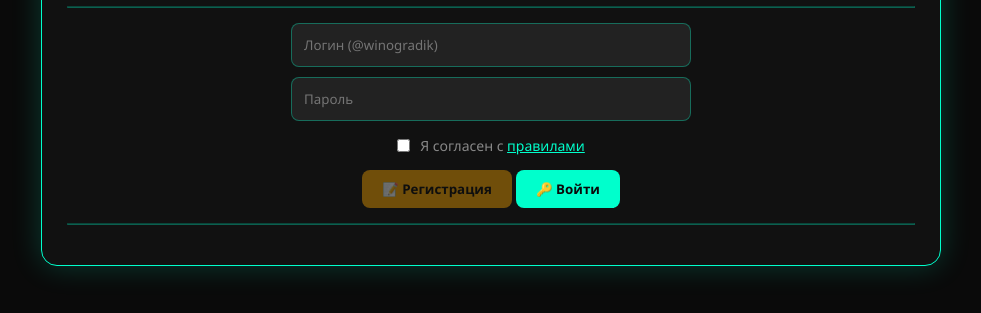
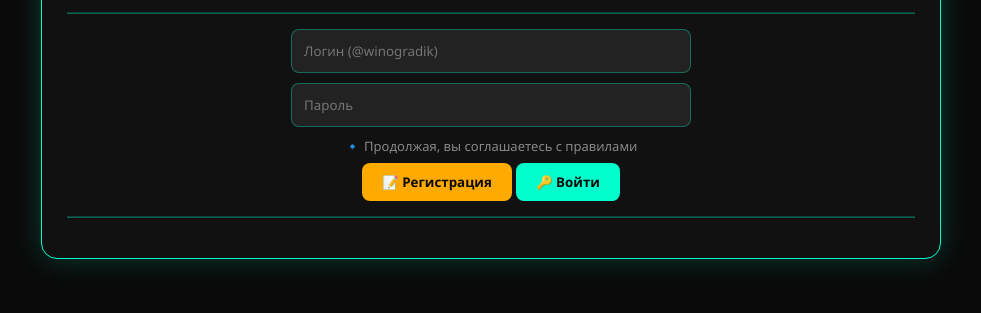
Before and after one commit to gonergaster/banya, a plain HTML site: page index.html in a window 1280 px wide. Shown: the part 325-638 px from the top of the page, without its empty margins (149-1130 px from the left). Drawn offline with nearby package versions, Linux system fonts and the light colour scheme.

Commit message:
Update index.html

```diff
--- a/index.html
+++ b/index.html
@@ -3,7 +3,7 @@
 <head>
     <meta charset="UTF-8" />
     <meta name="viewport" content="width=device-width, initial-scale=1.0" />
-    <title>🏫 SchoolNet 1.0 - СДЕЛАНО ИИ по запросу Винограда(Сквад Доходяг)</title>
+    <title>🏫 SchoolNet 1.0</title>
     <script src="https://cdn.jsdelivr.net/npm/@supabase/supabase-js@2">
     </script>
     <style>
@@ -106,13 +106,9 @@
             cursor: pointer;
             transition: 0.2s;
         }
-        button:hover:not(:disabled) {
+        button:hover {
             background: #00ddbb;
             box-shadow: 0 0 15px #00ffcc;
-        }
-        button:disabled {
-            opacity: 0.4;
-            cursor: not-allowed;
         }
         .row {
             display: flex;
@@ -273,6 +269,12 @@
             background: #00ff8811;
             border: 1px solid #00ff8833;
         }
+        .rules-agree {
+            color: #888;
+            font-size: 13px;
+            text-align: center;
+            margin: 8px 0;
+        }
         @media (max-width:600px) {
             #app {
                 padding: 10px;
@@ -292,11 +294,8 @@
             <div id="authForm">
                 <input type="text" id="authUsername" placeholder="Логин (@winogradik)" style="max-width:400px;margin:10px auto;display:block;" />
                 <input type="password" id="authPassword" placeholder="Пароль" style="max-width:400px;margin:10px auto;display:block;" />
-                <div class="flex" style="justify-content:center;">
-                    <input type="checkbox" id="rulesCheck" />
-                    <label>Я согласен с <a onclick="showRules()">правилами</a></label>
-                </div>
-                <button id="registerBtn" onclick="signUp()" disabled style="background:#ffaa00;">📝 Регистрация</button>
+                <p class="rules-agree">🔹 Продолжая, вы соглашаетесь с <a onclick="showRules()">правилами</a></p>
+                <button onclick="signUp()" style="background:#ffaa00;">📝 Регистрация</button>
                 <button onclick="signIn()">🔑 Войти</button>
                 <div id="authStatus" class="status-msg hidden"></div>
             </div>
@@ -503,17 +502,7 @@
         }
 
         // ============================================================
-        // 3. ГАЛОЧКА
-        // ============================================================
-        const rulesCheck = document.getElementById('rulesCheck');
-        const registerBtn = document.getElementById('registerBtn');
-
-        rulesCheck.addEventListener('change', function() {
-            registerBtn.disabled = !this.checked;
-        });
-
-        // ============================================================
-        // 4. ПЕРЕМЕННЫЕ
+        // 3. ПЕРЕМЕННЫЕ
         // ============================================================
         let currentUser = null;
         let currentFilter = 'all';
@@ -521,17 +510,12 @@
         let allOrders = [];
 
         // ============================================================
-        // 5. АВТОРИЗАЦИЯ
+        // 4. АВТОРИЗАЦИЯ
         // ============================================================
         async function signUp() {
             const username = document.getElementById('authUsername').value.trim();
             const password = document.getElementById('authPassword').value.trim();
-            const rulesChecked = document.getElementById('rulesCheck').checked;
 
-            if (!rulesChecked) {
-                setAuthStatus('❌ Поставьте галочку "Я согласен с правилами"', 'error');
-                return;
-            }
             if (!username || !password) {
                 setAuthStatus('❌ Заполните логин и пароль', 'error');
                 return;
@@ -685,7 +669,7 @@
         }
 
         // ============================================================
-        // 6. ЗАКАЗЫ
+        // 5. ЗАКАЗЫ
         // ============================================================
         async function loadOrders() {
             if (!currentUser) return;
@@ -812,7 +796,7 @@
         }
 
         // ============================================================
-        // 7. ШАБЛОНЫ
+        // 6. ШАБЛОНЫ
         // ============================================================
         async function useTemplate(templateId) {
             const templates = {
@@ -832,7 +816,7 @@
         }
 
         // ============================================================
-        // 8. ПРОФИЛЬ
+        // 7. ПРОФИЛЬ
         // ============================================================
         async function showProfile() {
             if (!currentUser) return;
@@ -867,7 +851,7 @@
         }
 
         // ============================================================
-        // 9. ИСТОРИЯ
+        // 8. ИСТОРИЯ
         // ============================================================
         async function loadHistory() {
             if (!currentUser) return;
@@ -888,7 +872,7 @@
         }
 
         // ============================================================
-        // 10. ВЫВОД
+        // 9. ВЫВОД
         // ============================================================
         function updateBalance() {
             if (currentUser) {
@@ -961,7 +945,7 @@
         }
 
         // ============================================================
-        // 11. ПОМОЩЬ
+        // 10. ПОМОЩЬ
         // ============================================================
         async function sendHelpMessage() {
             if (!currentUser) return showToast('❌ Войдите');
@@ -991,7 +975,7 @@
         }
 
         // ============================================================
-        // 12. МОДЕРАЦИЯ
+        // 11. МОДЕРАЦИЯ
         // ============================================================
         async function loadModeratePanel() {
             if (!currentUser || !currentUser.is_moderator) {
@@ -1022,7 +1006,7 @@
         }
 
         // ============================================================
-        // 13. АДМИНКА
+        // 12. АДМИНКА
         // ============================================================
         async function loadAdminPanel() {
             if (!currentUser || !currentUser.is_admin) {
@@ -1114,7 +1098,7 @@
         }
 
         // ============================================================
-        // 14. UI
+        // 13. UI
         // ============================================================
         function showTab(tab) {
             const tabs = ['feed', 'myorders', 'create', 'profile', 'history', 'withdraw', 'help', 'rules', 'moderate',
@@ -1158,7 +1142,7 @@
         }
 
         // ============================================================
-        // 15. TOAST
+        // 14. TOAST
         // ============================================================
         let toastTimeout;
 
@@ -1171,7 +1155,7 @@
         }
 
         // ============================================================
-        // 16. ОБРАБОТЧИКИ
+        // 15. ОБРАБОТЧИКИ
         // ============================================================
         document.getElementById('orderForm').addEventListener('submit', async function(e) {
             e.preventDefault();
@@ -1189,7 +1173,7 @@
         });
 
         // ============================================================
-        // 17. ЗАПУСК
+        // 16. ЗАПУСК
         // ============================================================
         console.log('🏫 SchoolNet 1.0 запущен!');
         console.log('👑 Первый зарегистрированный пользователь становится админом.');
```
Lines whose indentation alone changed are shown as unchanged.
